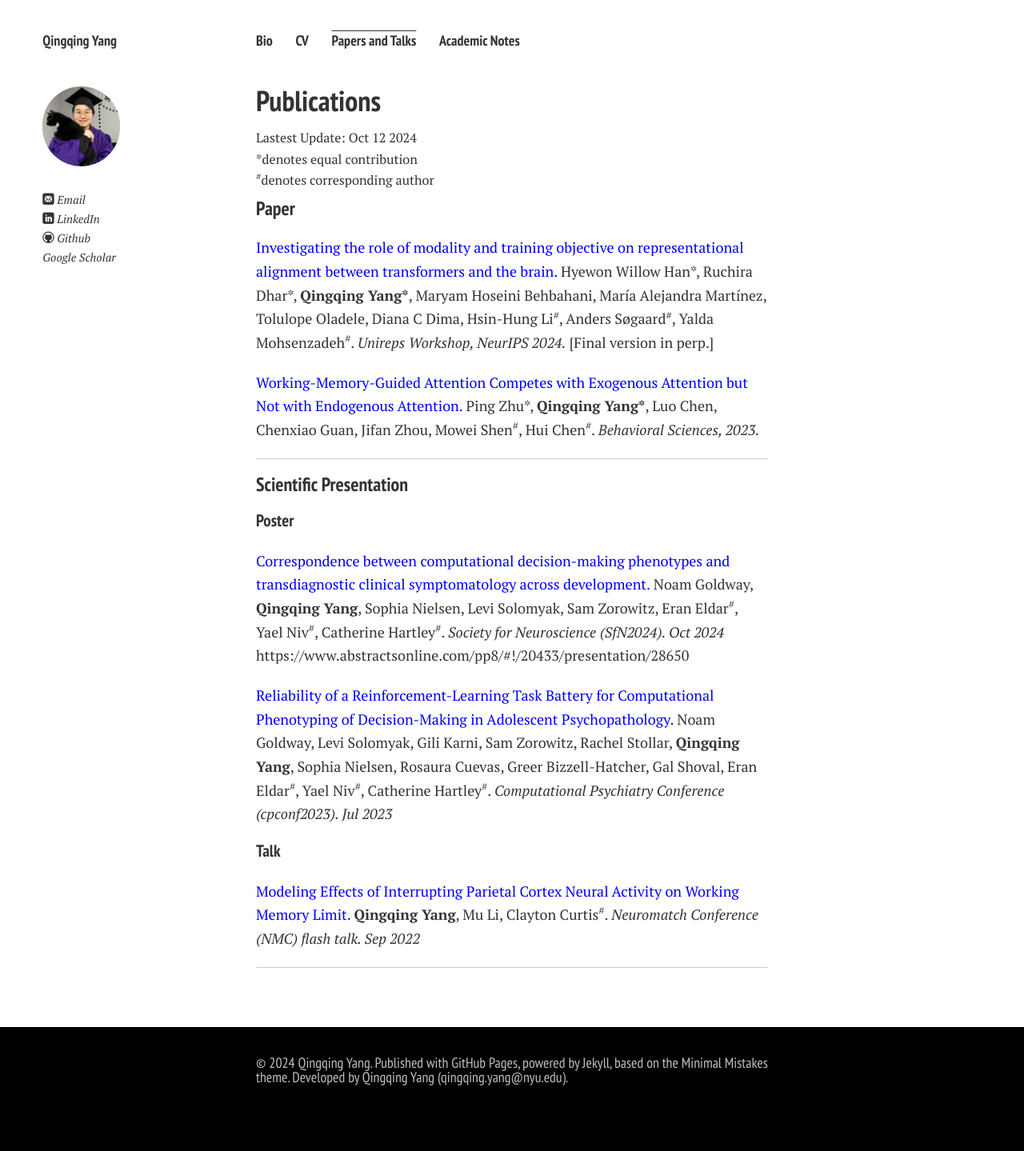
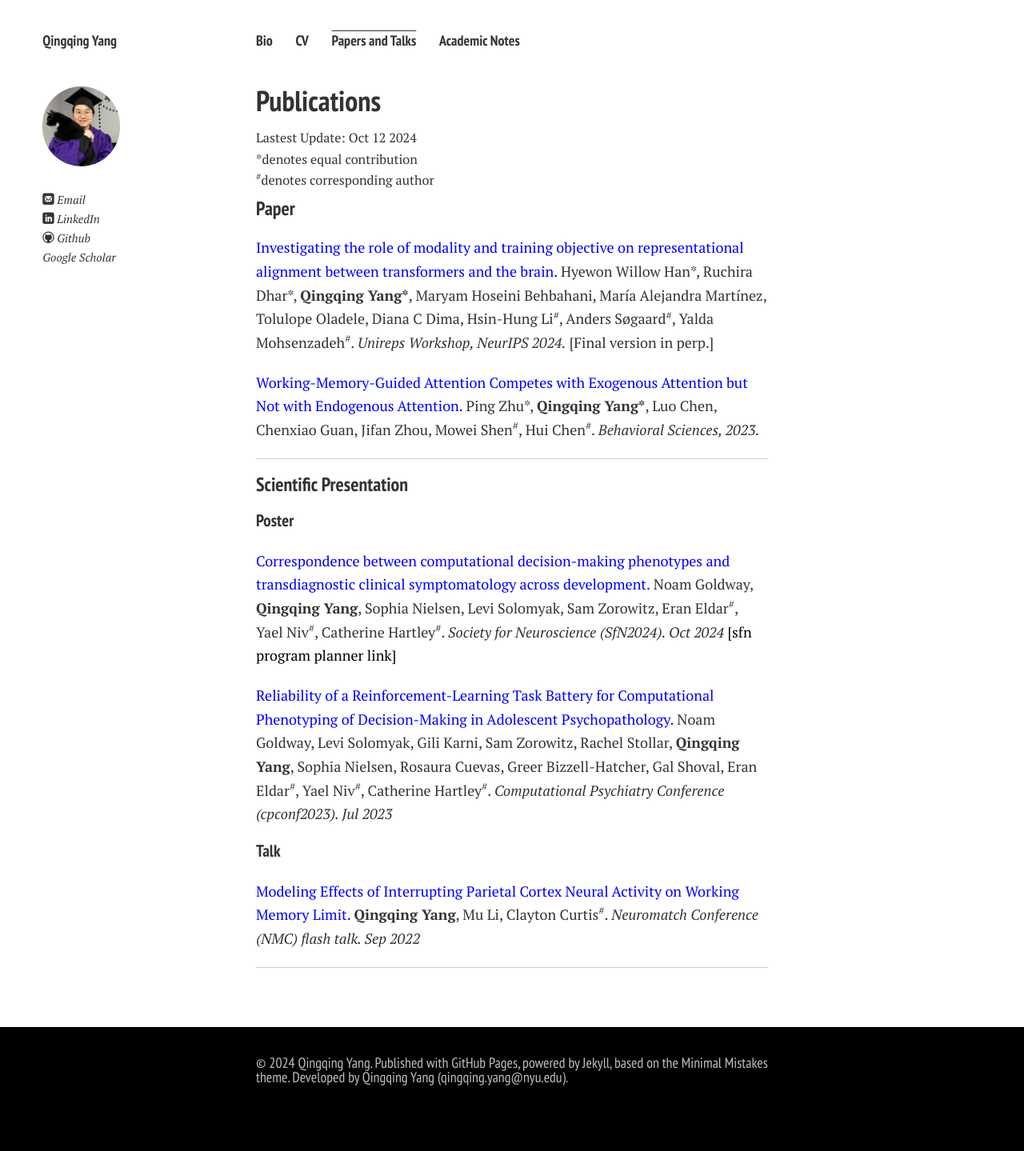
Before and after one commit to Qingqing-Yang-177/Qingqing-Yang-177.github.io, a Jekyll site: the page built from publications.md, in a window 1280 px wide. Shown: the whole page at 80% size. Built offline with Jekyll 4.4.1, drawn with Linux system fonts in a browser that asks for light colours; nearby versions of some CDN libraries; comment, search, counter and statistics services are not loaded; a style sheet for code colours, icons or effects is not loaded.

Commit message:
Update publications.md

```diff
--- a/publications.md
+++ b/publications.md
@@ -28,7 +28,7 @@ title: Publications
 ### Scientific Presentation
 ##### Poster
 <div style="margin: 0; margin-bottom: 20px;">
-   <a href="/mypaper/sfn_2024_noam_poster.pptx" style="color: blue;">Correspondence between computational decision-making phenotypes and transdiagnostic clinical symptomatology across development.</a> Noam Goldway, <strong>Qingqing Yang</strong>, Sophia Nielsen, Levi Solomyak, Sam Zorowitz, Eran Eldar<sup>#</sup>, Yael Niv<sup>#</sup>, Catherine Hartley<sup>#</sup>. <em>Society for Neuroscience (SfN2024). Oct 2024</em> https://www.abstractsonline.com/pp8/#!/20433/presentation/28650
+   <a href="/mypaper/sfn_2024_noam_poster.pdf" style="color: blue;">Correspondence between computational decision-making phenotypes and transdiagnostic clinical symptomatology across development.</a> Noam Goldway, <strong>Qingqing Yang</strong>, Sophia Nielsen, Levi Solomyak, Sam Zorowitz, Eran Eldar<sup>#</sup>, Yael Niv<sup>#</sup>, Catherine Hartley<sup>#</sup>. <em>Society for Neuroscience (SfN2024). Oct 2024</em> <a href="https://www.abstractsonline.com/pp8/#!/20433/presentation/28650)" style="color:black;">[sfn program planner link] </a>
 </div>
 
 <div style="margin: 0; margin-bottom: 20px;">
```
